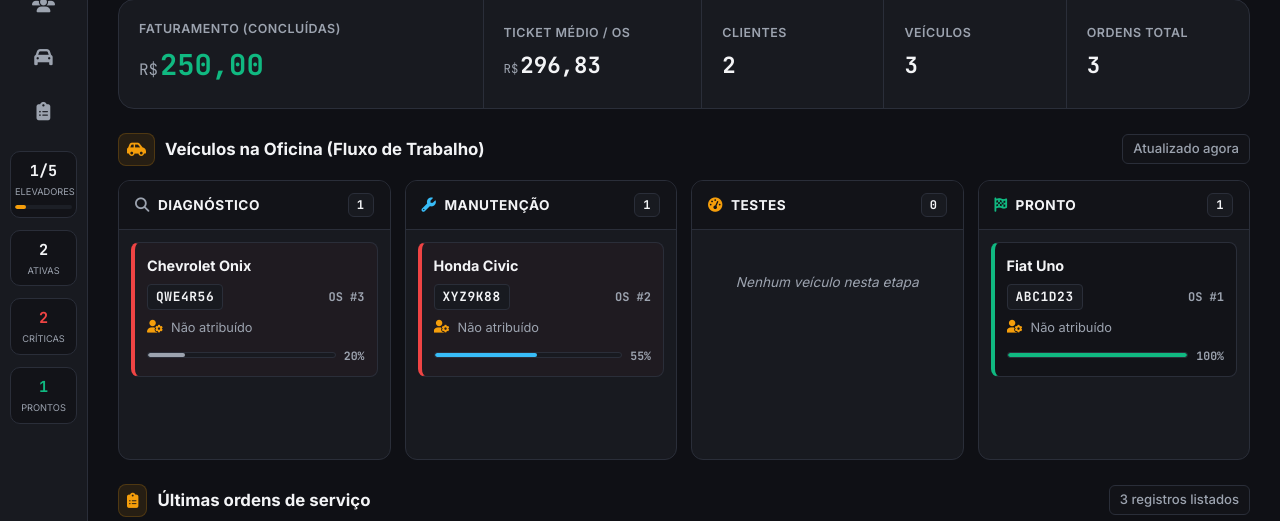
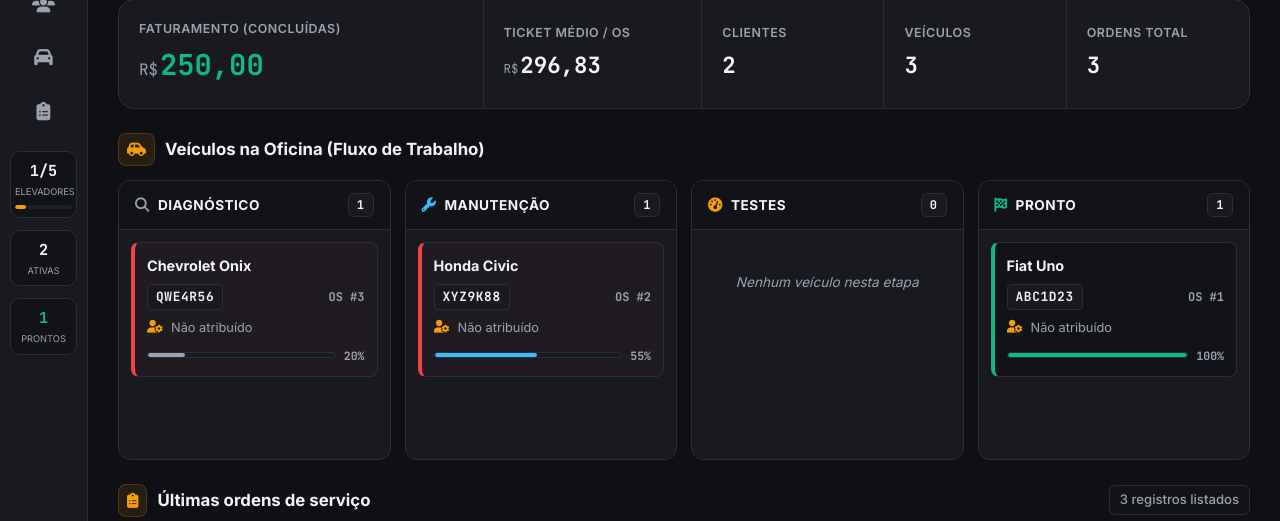
Before and after one commit to ProjetoIV-DL/Sistema-Oficina_Mecanica, a PHP site: page / in a window 1280 px wide. Shown: the part 165-686 px from the top of the page. Run offline with PHP 8.4, Linux system fonts and the light colour scheme; the visitor is signed in with stand-in values (Sample User, id 1); data comes from the database, SQL or seed files in the repository.

Commit message:
Atualiza index.php

```diff
--- a/index.php
+++ b/index.php
@@ -104,10 +104,6 @@ foreach ($ordens as $o) {
 
 $ativas = count($quadro['diagnostico']) + count($quadro['manutencao']) + count($quadro['testes']);
 $ocupados = min($ELEVADORES_TOTAL, count($quadro['manutencao']) + count($quadro['testes']));
-$criticas = 0;
-foreach (['diagnostico', 'manutencao', 'testes'] as $e) {
-    foreach ($quadro[$e] as $o) if ($o['_urg'] === 'crit') $criticas++;
-}
 
 $hoje = date('Y-m-d');
 $ordensDia = array_values(array_filter($ordens, function ($o) use ($hoje) {
@@ -439,10 +435,6 @@ function moeda($n) { return number_format((float)$n, 2, ',', '.'); }
                 <b><?= $ativas ?></b>
                 <span>Ativas</span>
             </div>
-            <div class="gauge <?= $criticas > 0 ? 'bad' : '' ?>" title="Ordens com urgência crítica">
-                <b><?= $criticas ?></b>
-                <span>Críticas</span>
-            </div>
             <div class="gauge ok" title="Prontos para entrega">
                 <b><?= count($quadro['pronto']) ?></b>
                 <span>Prontos</span>
@@ -488,7 +480,6 @@ function moeda($n) { return number_format((float)$n, 2, ',', '.'); }
         <section>
             <div class="sec-title">
                 <i class="fa-solid fa-car-side"></i> Veículos na Oficina (Fluxo de Trabalho)
-                <span class="aux">Atualizado agora</span>
             </div>
 
             <div class="board">
```
